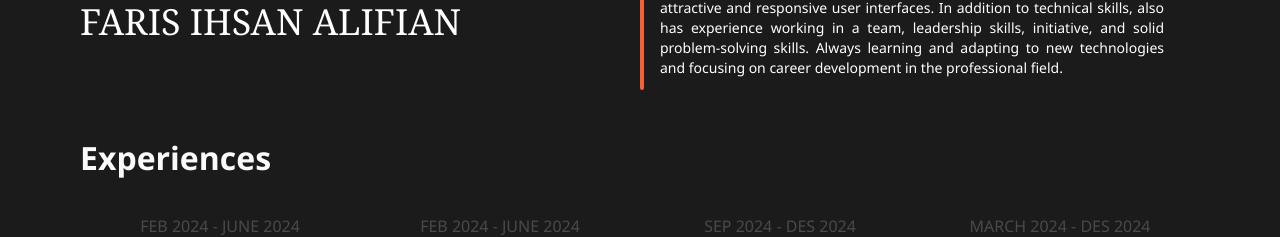
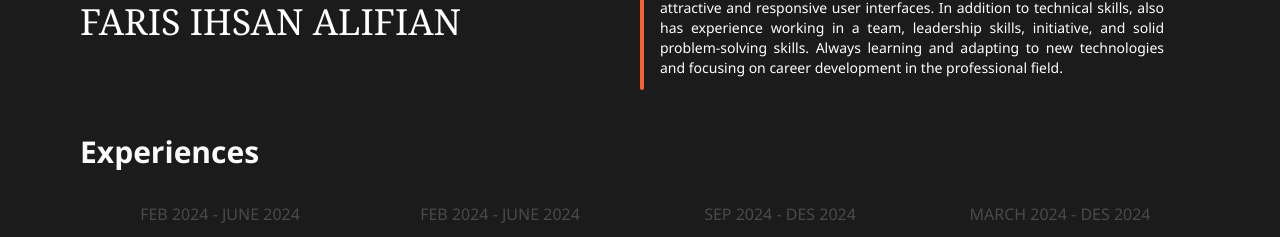
Before and after one commit to farisfian06/portofolio, a React (Vite) app: page / in a window 1280 px wide. Shown: the part 1350-1587 px from the top of the page. Built offline with nearby package versions, Linux system fonts and the light colour scheme.

Commit message:
Update Experiences.jsx

```diff
--- a/src/components/sections/Experiences.jsx
+++ b/src/components/sections/Experiences.jsx
@@ -1,7 +1,8 @@
 import React, { useEffect, useState } from "react";
 import ExprienceCard from "../ExprienceCard";
+import GitHubCalendar from "react-github-calendar";
 
-const dumy = [
+const experiences = [
   {
     tanggal: "FEB 2024 - JUNE 2024",
     keterangan: "Advanced Programming Practicum Assistant",
@@ -25,7 +26,7 @@ const Experiences = () => {
   const [selectedIndex, setSelectedIndex] = useState(null);
 
   const [progressStates, setProgressStates] = useState(
-    Array(dumy.length).fill(0) // Progress setiap card mulai dari 0%
+    Array(experiences.length).fill(0) // Progress setiap card mulai dari 0%
   );
 
   const handleCardClick = (index) => {
@@ -54,11 +55,9 @@ const Experiences = () => {
   return (
     <section>
       <div className="container">
-        <h2 className="font-primaryBold text-[4svh] text-slate-50">
-          Experiences
-        </h2>
+        <h2 className="font-primaryBold text-3xl text-slate-50">Experiences</h2>
         <div className="flex items-stretch">
-          {dumy.map((item, index) => (
+          {experiences.map((item, index) => (
             <ExprienceCard
               tanggal={item.tanggal}
               keterangan={item.keterangan}
@@ -69,6 +68,7 @@ const Experiences = () => {
             />
           ))}
         </div>
+        <GitHubCalendar username="farisfian06" />
       </div>
     </section>
   );
```
